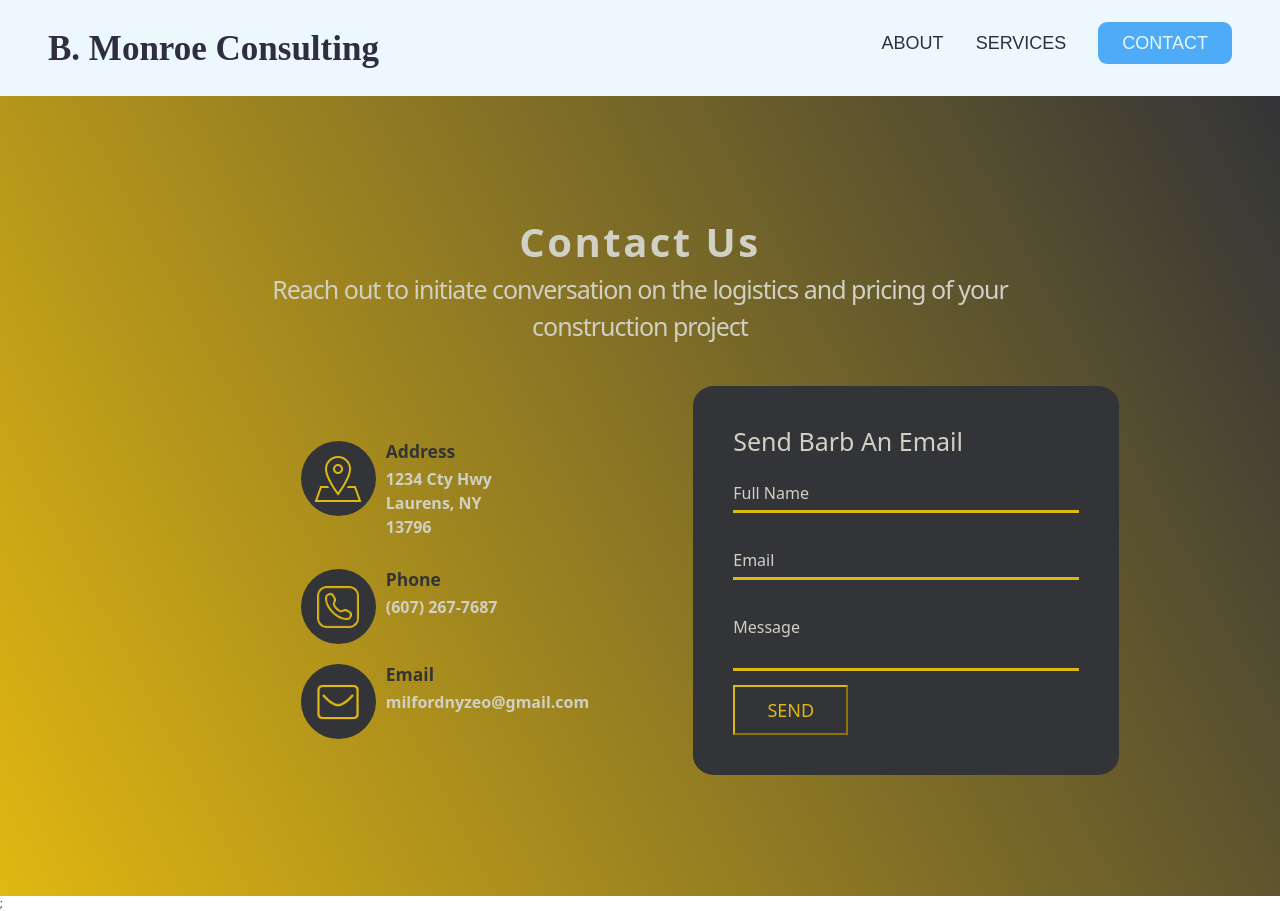
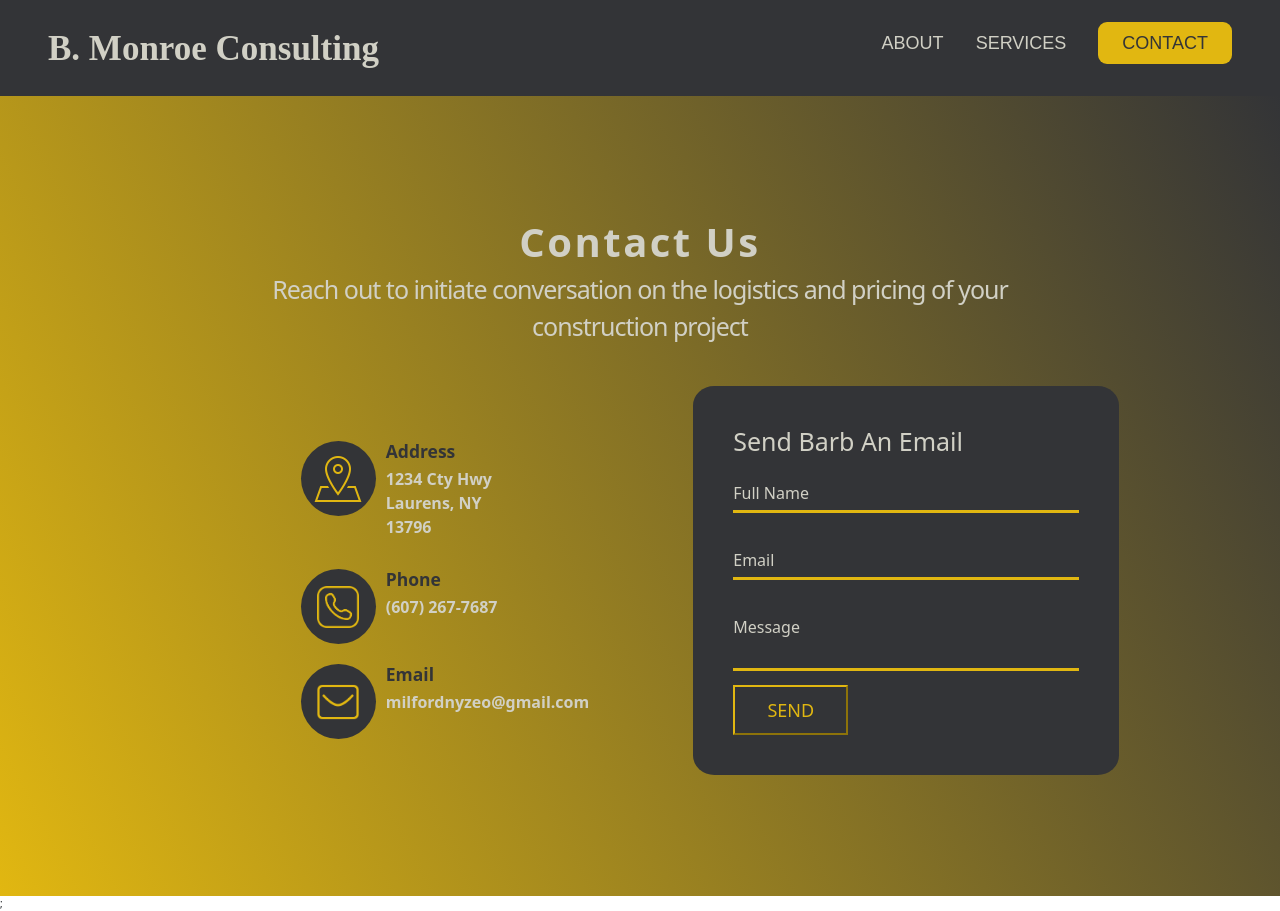
Before and after one commit to Caleb-Rogers/bmonroe-consulting, a Next.js app: page /contact in a window 1280 px wide. Built offline with nearby package versions, Linux system fonts and the light colour scheme.

Commit message:
Navbar Color Update

```diff
--- a/src/components/Contact/ContactPage.css
+++ b/src/components/Contact/ContactPage.css
@@ -135,18 +135,6 @@
   color: #d1d0c5;
 }
 
-.contact-form .input-field input:focus,
-.contact-form .input-field textarea:focus {
-  border-bottom: 3px solid #e1b711;
-}
-
-.contact-form .input-field input:not(:placeholder-shown) + label,
-.contact-form .input-field textarea:not(:placeholder-shown) + label {
-  transform: translateY(-25px);
-  font-size: 14px;
-  color: #e1b711;
-}
-
 .contact-form button {
   width: 115px;
   height: 50px;
--- a/src/components/Navbar/Navbar.css
+++ b/src/components/Navbar/Navbar.css
@@ -11,8 +11,8 @@
   font-weight: 400;
   height: 9.6rem;
   padding: 0 4.8rem;
-  color: #2f2e41;
-  background-color: #edf7fe;
+  color: #d1d0c5;
+  background-color: #333437;
 }
 
 .logo-nav {
@@ -36,7 +36,7 @@
 .main-nav-link:visited {
   display: inline-block;
   text-decoration: none;
-  color: #2f2e41;
+  color: #d1d0c5;
   font-weight: 500;
   font-size: 1.8rem;
   transition: all 0.3s;
@@ -44,18 +44,18 @@
 
 .main-nav-link:hover,
 .main-nav-link:active {
-  color: #4dabf7;
+  color: #e1b711;
 }
 
 .main-nav-link.nav-cta:link,
 .main-nav-link.nav-cta:visited {
   padding: 1.2rem 2.4rem;
   border-radius: 9px;
-  color: #edf7fe;
-  background-color: #4dabf7;
+  color: #333437;
+  background-color: #e1b711;
 }
 
 .main-nav-link.nav-cta:hover,
 .main-nav-link.nav-cta:active {
-  background-color: #459ade;
+  background-color: #e8cd61;
 }
```
